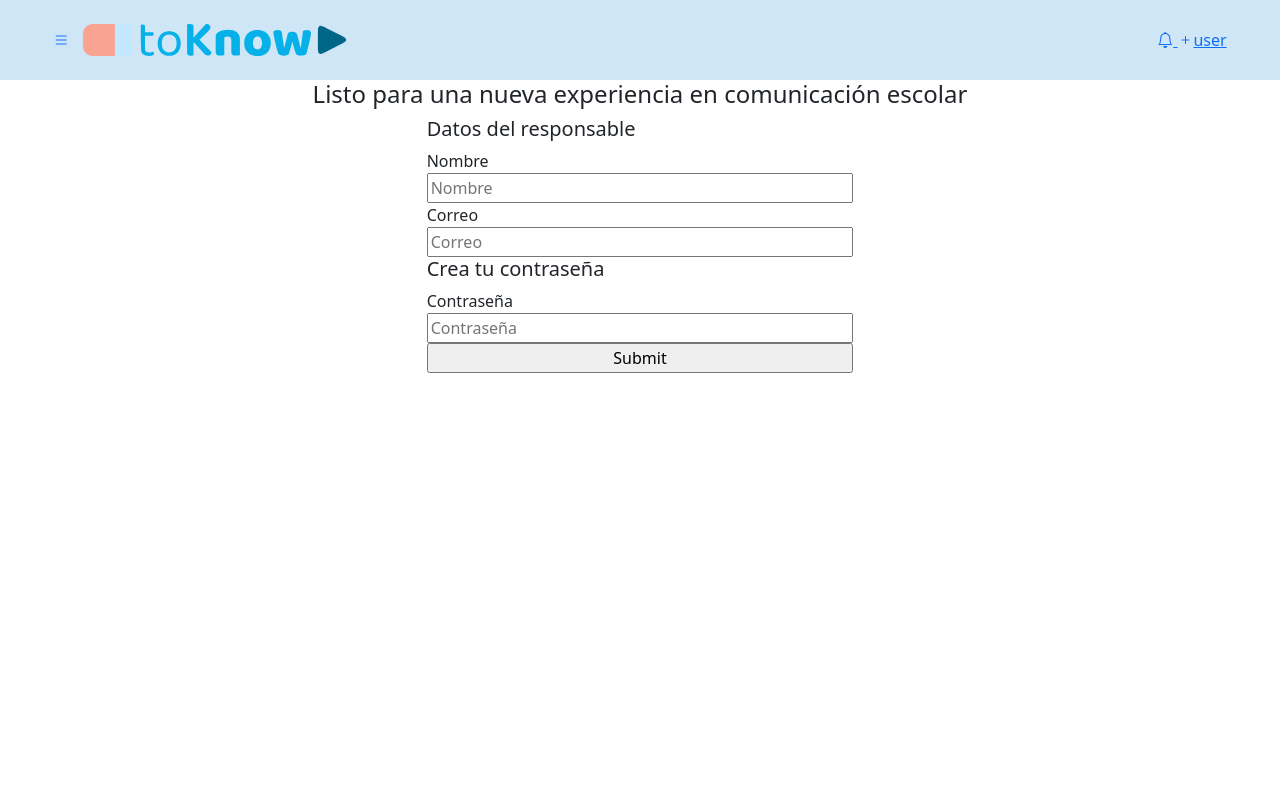
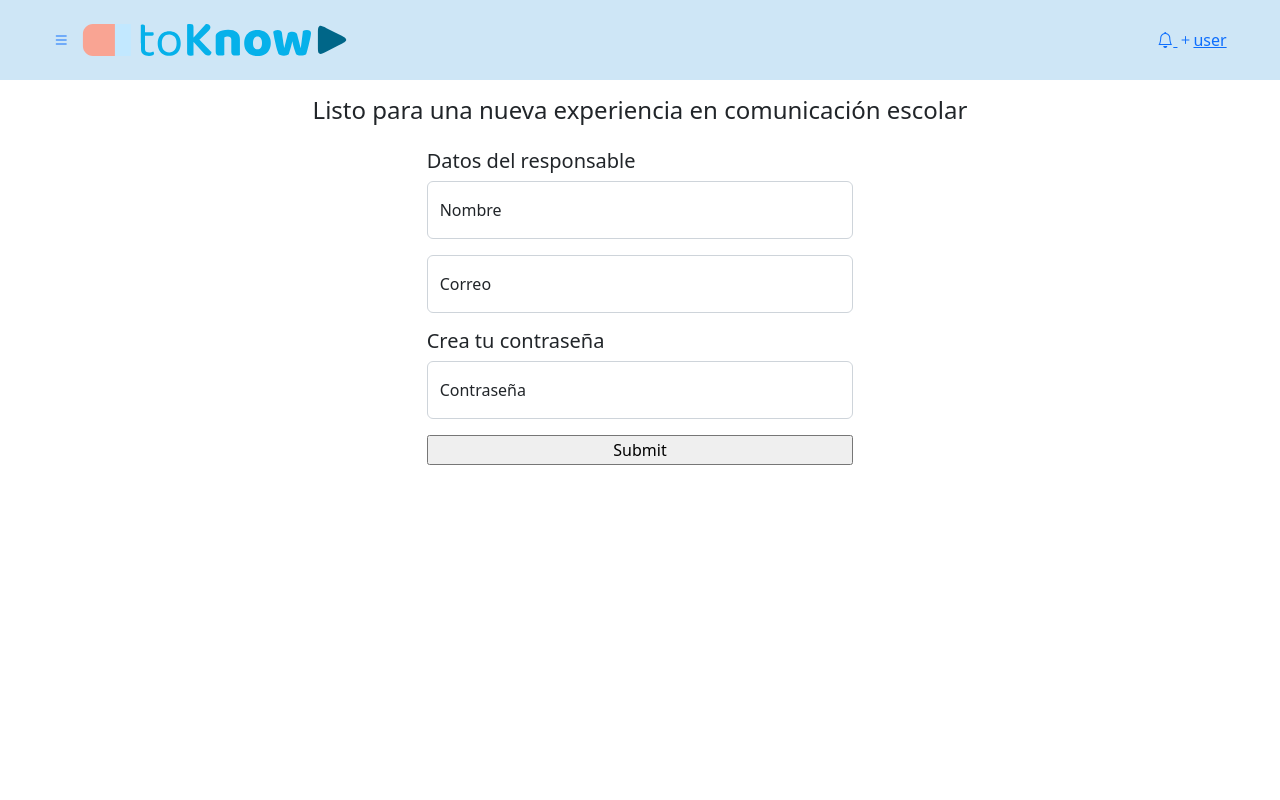
Before and after one commit to to-know-g19/TOKNOW_FE, a Next.js app: page /register in a window 1280 px wide. Shown: the top 800 px of the page. Built offline with nearby package versions, Linux system fonts and the light colour scheme.

Commit message:
improved register form style

```diff
--- a/pages/register.js
+++ b/pages/register.js
@@ -30,45 +30,66 @@ export default function index() {
             })
         const userInfo = await result.json()
 
-        if(!userInfo.succes){
+        if (!userInfo.succes) {
             //success está escrito con 1 "s" en el back. checarlo
             window.alert('Este correo ya está registrado')
-        } else {router.push("/")}
+        } else { router.push("/") }
     }
 
     return (
         <Layout title='toKnow caambiando la comunicación escolar' description='Registro para escuelas, herramienta para desarrollar una comunicación efectiva en la comunidad'>
             <div className='fullscreen'>
-                <form onSubmit={handleSubmit(onSubmit)} className='d-flex flex-column align-items-center'>
+                <form onSubmit={handleSubmit(onSubmit)} className='d-flex mt-3 flex-column align-items-center'>
 
                     <h4>Listo para una nueva experiencia en comunicación escolar</h4>
-                    <div className='col-lg-4'>
+                    <div className='mt-3 col-lg-4'>
                         <h5>Datos del responsable</h5>
                         <div>
                             <div className='d-flex flex-column'>
-                                <label>Nombre</label>
-                                <input type='text' name='name'  {...register("name", { required: true, minLength: 2, maxLength:20 })} placeholder='Nombre'></input>
+                                <div className="form-floating mb-3">
+                                    <input
+                                        type='text'
+                                        name='name'
+                                        className="form-control"
+                                        placeholder='Nombre'
+                                        {...register("name", { required: true, minLength: 2, maxLength: 20 })} ></input>
                                     {errors.name && errors.name.type === "required" && <span className='text-danger'>*El campo es requerido.</span>}
                                     {errors.name && errors.name.type === "minLength" && <span className='text-danger'>*El campo requiere más de 1 caracter</span>}
                                     {errors.name && errors.name.type === "maxLength" && <span className='text-danger'>*El campo requiere menos de 21 caracteres</span>}
+                                    <label>Nombre</label>
+                                </div>
                             </div>
                         </div>
 
                         <div className='d-flex flex-column'>
-                            <label>Correo</label>
-                            <input type='email' name='email' {...register("email", { required: true, maxLength: 30 })} placeholder='Correo'></input>
+                            <div className="form-floating mb-3">
+                                <input
+                                    type='email'
+                                    name='email'
+                                    className="form-control"
+                                    placeholder='Correo'
+                                    {...register("email", { required: true, maxLength: 30 })} ></input>
                                 {errors.email && errors.email.type === "required" && <span className='text-danger'>*El campo es requerido.</span>}
                                 {errors.email && errors.email.type === "maxLength" && <span className='text-danger'>*El campo no debe tener más de 30 caracteres. </span>}
+                                <label>Correo</label>
+                            </div>
                         </div>
 
                         <h5>Crea tu contraseña</h5>
                         <div>
                             <div className='d-flex flex-column'>
-                                <label>Contraseña</label>
-                                <input type='password' name='password'  {...register("password", { required: true, minLength: 3, maxLength:30 })} placeholder='Contraseña'></input>
+                                <div className="form-floating mb-3">
+                                    <input
+                                        type='password'
+                                        name='password'
+                                        className="form-control"
+                                        placeholder='Contraseña'
+                                        {...register("password", { required: true, minLength: 3, maxLength: 30 })} ></input>
                                     {errors.password && errors.password.type === "required" && <span className='text-danger'>*El campo es requerido.</span>}
                                     {errors.password && errors.password.type === "minLength" && <span className='text-danger'>*El campo requiere más de 3 caracteres</span>}
                                     {errors.password && errors.password.type === "maxLength" && <span className='text-danger'>*El campo requiere menos de 31 caracteres</span>}
+                                    <label>Contraseña</label>
+                                </div>
                             </div>
                         </div>
 
```
Lines whose indentation alone changed are shown as unchanged.
